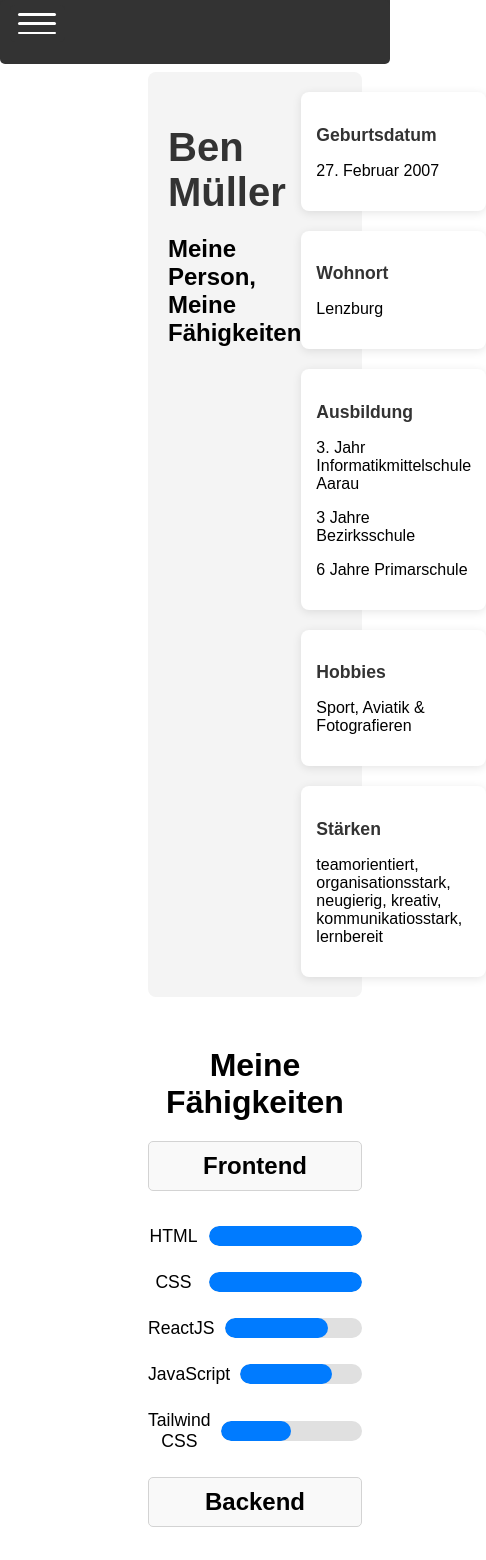
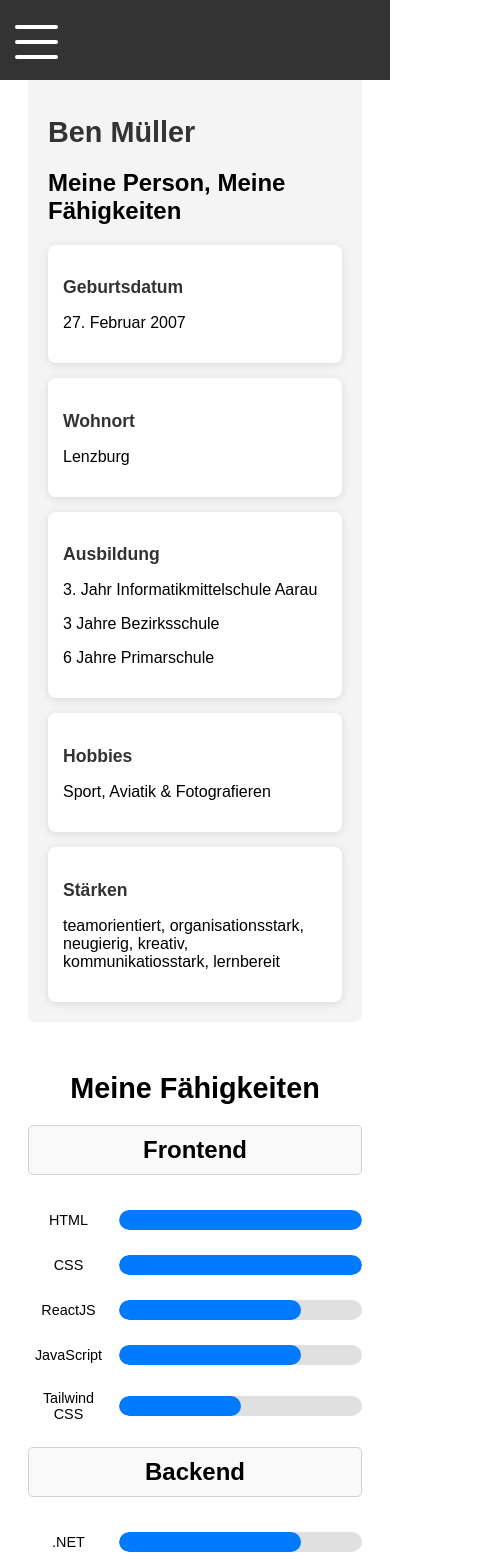
Before and after one commit to bien187/ILA3-0110, a React (Create React App) app: page /aboutme in a window 390 px wide. Shown: the top 1560 px of the page, 486 px wide, since content can reach past the window. Built offline with nearby package versions, Linux system fonts and the light colour scheme.

Commit message:
Meilenstein 3 - Responsive und Veröffentlichung

```diff
--- a/src/components/Contact.js
+++ b/src/components/Contact.js
@@ -1,7 +1,7 @@
 import React from "react";
 import { FaLinkedin, FaGithub } from "react-icons/fa6";
 import { IoIosMail } from "react-icons/io";
-import "./Styles/Contact.css"; // Stelle sicher, dass du eine separate CSS-Datei für das Styling importierst
+import "./Styles/Contact.css";
 
 function Contact() {
   return (
--- a/src/components/Home.js
+++ b/src/components/Home.js
@@ -1,5 +1,5 @@
 import React from "react";
-import "./Styles/Home.css"; // Importiere die CSS-Datei für die AboutMe-Seite
+import "./Styles/Home.css";
 
 const Home = () => {
   return (
--- a/src/components/Navbar.js
+++ b/src/components/Navbar.js
@@ -12,21 +12,21 @@ const Navbar = () => {
   };
 
   const handleLinkClick = () => {
-    setIsMenuOpen(false); // Menü minimieren, wenn ein Link angeklickt wird
+    setIsMenuOpen(false);
   };
 
   return (
     <header className="navbar-header">
-      <nav className={`navbar ${isMenuOpen ? 'open' : ''}`}>
-        {/* Menü-Toggle für kleine Bildschirme */}
-        <div className="menu-toggle" onClick={handleMenuToggle}>
-          <span className={`menu-icon ${isMenuOpen ? 'open' : ''}`}></span>
-          <span className={`menu-icon ${isMenuOpen ? 'open' : ''}`}></span>
-          <span className={`menu-icon ${isMenuOpen ? 'open' : ''}`}></span>
-        </div>
+      {/* Menü-Toggle für kleine Bildschirme */}
+      <div className="menu-toggle" onClick={handleMenuToggle}>
+        <span className="menu-icon"></span>
+        <span className="menu-icon"></span>
+        <span className="menu-icon"></span>
+      </div>
 
-        {/* Navigationslinks */}
-        <div className={`nav-links ${isMenuOpen ? 'open' : ''}`}>
+      {/* Navbar mit Links */}
+      <nav className={`navbar ${isMenuOpen ? "open" : ""}`}>
+        <div className={`nav-links ${isMenuOpen ? "open" : ""}`}>
           <Link
             to="/home"
             className={`nav-item ${currentPath === "/home" ? "active" : ""}`}
--- a/src/components/Styles/AboutMe.css
+++ b/src/components/Styles/AboutMe.css
@@ -83,6 +83,12 @@
   margin-bottom: 20px;
 }
 
+.skills-container {
+  display: flex;
+  flex-direction: column;
+  gap: 25px;
+}
+
 .skill-levels {
   display: flex;
   justify-content: space-between;
@@ -149,3 +155,65 @@
   height: 100%;
   border-left: 1px solid #ccc;
 }
+
+@media (max-width: 850px) {
+  .aboutme-wrapper {
+    margin-left: 0;
+  }
+
+  .aboutme-container {
+    flex-direction: column;
+    align-items: center;
+  }
+
+  .right-side {
+    flex-direction: column;
+    gap: 15px;
+  }
+
+  .info-box {
+    flex: 1 1 100%;
+  }
+
+  .left-content h1 {
+    font-size: 2em;
+  }
+
+  .left-content p {
+    font-size: 1em;
+  }
+
+  .skills-section h2 {
+    font-size: 1.8em;
+  }
+
+  .skill span {
+    font-size: 1em;
+  }
+
+  .skill-levels span {
+    font-size: 0.8em;
+  }
+}
+
+@media (max-width: 480px) {
+  .left-content h1 {
+    font-size: 1.8em;
+  }
+
+  .left-content p {
+    font-size: 0.9em;
+  }
+
+  .skills-section h2 {
+    font-size: 1.8em;
+  }
+
+  .skill span {
+    font-size: 0.9em;
+  }
+
+  .skill-levels span {
+    font-size: 0.7em;
+  }
+}
--- a/src/components/Styles/Contact.css
+++ b/src/components/Styles/Contact.css
@@ -34,3 +34,18 @@
 .contact-icon:hover {
   transform: scale(1.1);
 }
+
+@media (max-width: 850px) {
+  .contact-container {
+    margin-left: 0;
+    padding: 20px;
+    justify-content: flex-start;
+    padding-top: 40px;
+  }
+
+  .contact-icons {
+    flex-direction: column;
+    gap: 20px;
+    margin-top: 20px;
+  }
+}
--- a/src/components/Styles/Hobbies.css
+++ b/src/components/Styles/Hobbies.css
@@ -92,3 +92,18 @@ body {
   margin-top: 20px;
   position: relative;
 }
+
+@media (max-width: 850px) {
+  .hobbies-main-container {
+    margin-left: 0;
+    padding: 20px;
+  }
+
+  .gallery-carousel {
+    gap: 5px;
+  }
+
+  .gallery-image {
+    max-width: 150px;
+  }
+}
--- a/src/components/Styles/Home.css
+++ b/src/components/Styles/Home.css
@@ -59,3 +59,33 @@
   border-radius: 10px;
   box-shadow: 0 4px 8px rgba(0, 0, 0, 0.2);
 }
+
+@media (max-width: 850px) {
+  .home-container {
+    flex-direction: column;
+    justify-content: center;
+    align-items: center;
+    padding-left: 20px;
+    padding-right: 20px;
+    text-align: center;
+  }
+
+  .text-content {
+    max-width: 90%;
+    margin-bottom: 20px;
+  }
+
+  .name {
+    font-size: 4rem;
+  }
+
+  .description {
+    font-size: 1.8rem;
+  }
+
+  .image-content {
+    max-width: 90%;
+    display: flex;
+    justify-content: center;
+  }
+}
--- a/src/components/Styles/Navbar.css
+++ b/src/components/Styles/Navbar.css
@@ -1,11 +1,10 @@
-/* Grundlegende Stile für die Navbar */
 .navbar-header {
   background-color: #333;
   display: flex;
   flex-direction: column;
+  height: 0%;
 }
 
-/* Standard-Layout für größere Bildschirme */
 .navbar {
   display: flex;
   flex-direction: column;
@@ -56,80 +55,65 @@
   width: 100%;
 }
 
-/* Menü-Toggle für kleine Bildschirme */
 .menu-toggle {
   display: none;
   flex-direction: column;
   justify-content: space-between;
-  width: 10%;
-  height: 21px;
+  width: 11%;
+  height: 4%;
   cursor: pointer;
-  margin-bottom: 20px;
   position: fixed;
-  top: 5px;
-  left: 10px;
+  top: 3%;
+  left: 15px;
   z-index: 1100;
-  background-color: #333;
-  padding: 8px;
-  border-radius: 5px;
 }
 
 .menu-icon {
   background-color: #fff;
-  height: 2.5px;
-  width: 97%;
+  height: 4px;
+  width: 100%;
   border-radius: 3px;
   transition: all 0.3s ease;
 }
 
-/* Das Hamburger-Menü für kleine Bildschirme anzeigen */
-@media (max-width: 844px) and (orientation: portrait) {
+@media (max-width: 850px) {
   .navbar {
     width: 100%;
-    max-width: 3000px;
-    height: 8%;
+    height: 100vh;
+    background-color: #333;
+    position: fixed;
+    top: 0;
+    left: 0;
     flex-direction: column;
-    justify-content: flex-start;
-    border-radius: 5px;
+    align-items: center;
+    justify-content: center;
+    transform: translateX(-100%);
+    transition: transform 0.3s ease;
+    z-index: 1000;
+  }
+  .navbar-header {
+    background-color: #333;
+    display: flex;
+    flex-direction: column;
+    height: 9.5%;
+  }
+
+  .navbar.open {
+    transform: translateX(0);
   }
 
   .nav-links {
-    display: none;
+    display: flex;
     flex-direction: column;
-    width: 1000%;
-    margin-top: 38px;
-    background-color: #333;
-    border-radius: 5px;
-  }
-
-  .nav-links.open {
-    display: flex;
+    align-items: center;
   }
 
   .nav-item {
-    font-size: 100%;
-    padding: 10px 15px;
-    margin: 0;
+    font-size: 140%;
+    padding: 15px 0;
   }
 
   .menu-toggle {
     display: flex;
   }
 }
-
-/* Feinabstimmung für sehr kleine Bildschirme */
-@media (max-width: 450px) and (orientation: portrait) {
-  .nav-item {
-    font-size: 90%;
-    padding: 8px 10px;
-  }
-
-  .navbar {
-    padding: 0.5% 0;
-    height: 60px;
-  }
-
-  .main-content {
-    padding-top: 50px;
-  }
-}
--- a/src/components/Styles/Projects.css
+++ b/src/components/Styles/Projects.css
@@ -121,3 +121,30 @@ header {
   width: 100%;
   left: 0;
 }
+
+@media (max-width: 850px) {
+  .projects-container {
+    margin-left: 0;
+    padding: 20px;
+    padding-top: 60px;
+  }
+
+  .project-content h3.project-title {
+    font-size: 1.8rem;
+  }
+
+  .project-content p.project-description {
+    font-size: 1rem;
+  }
+
+  .project-card.project-item.active {
+    box-shadow: 0 8px 20px rgba(0, 0, 0, 0.2);
+    transform: scale(1.03);
+  }
+
+  .project-image.project-img {
+    width: 100%;
+    height: 200px;
+    object-fit: fill;
+  }
+}
```
Also changed, not shown: 1 other file (tests, documents, lock files or other folders).
